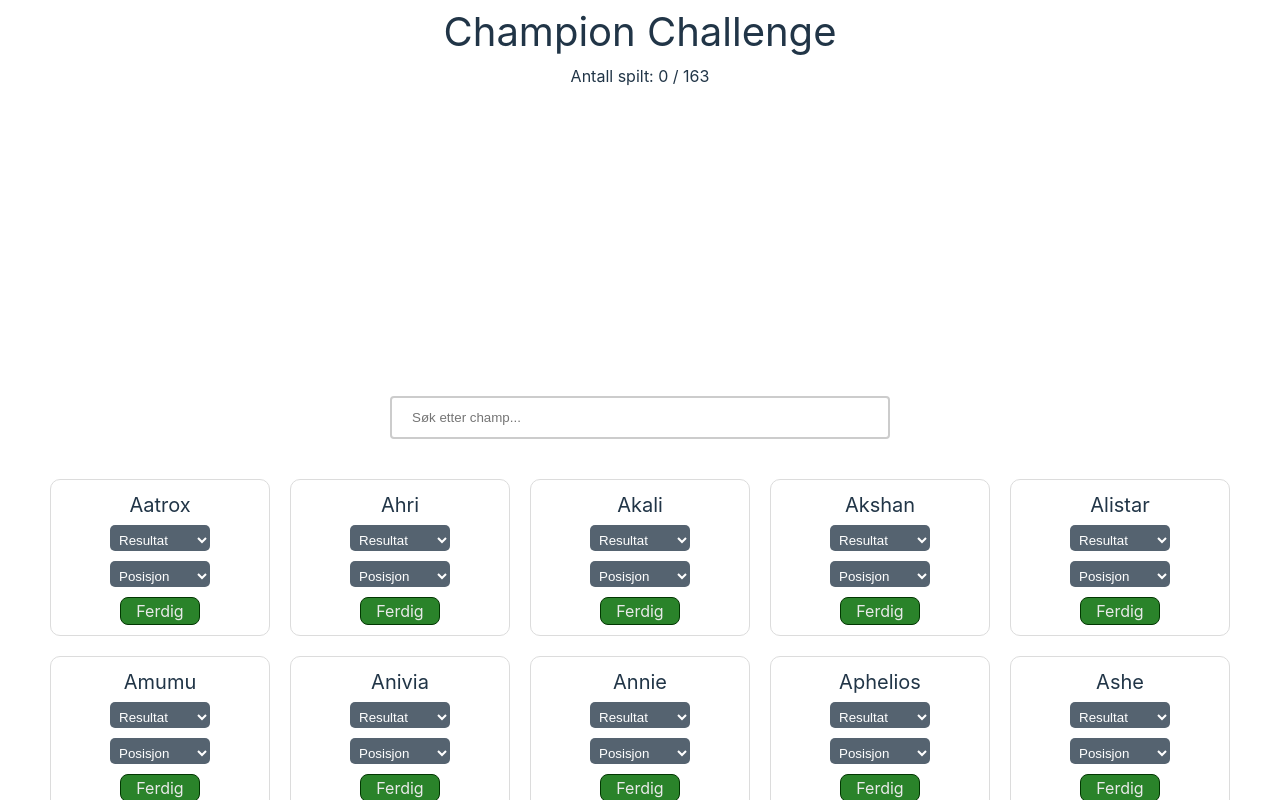
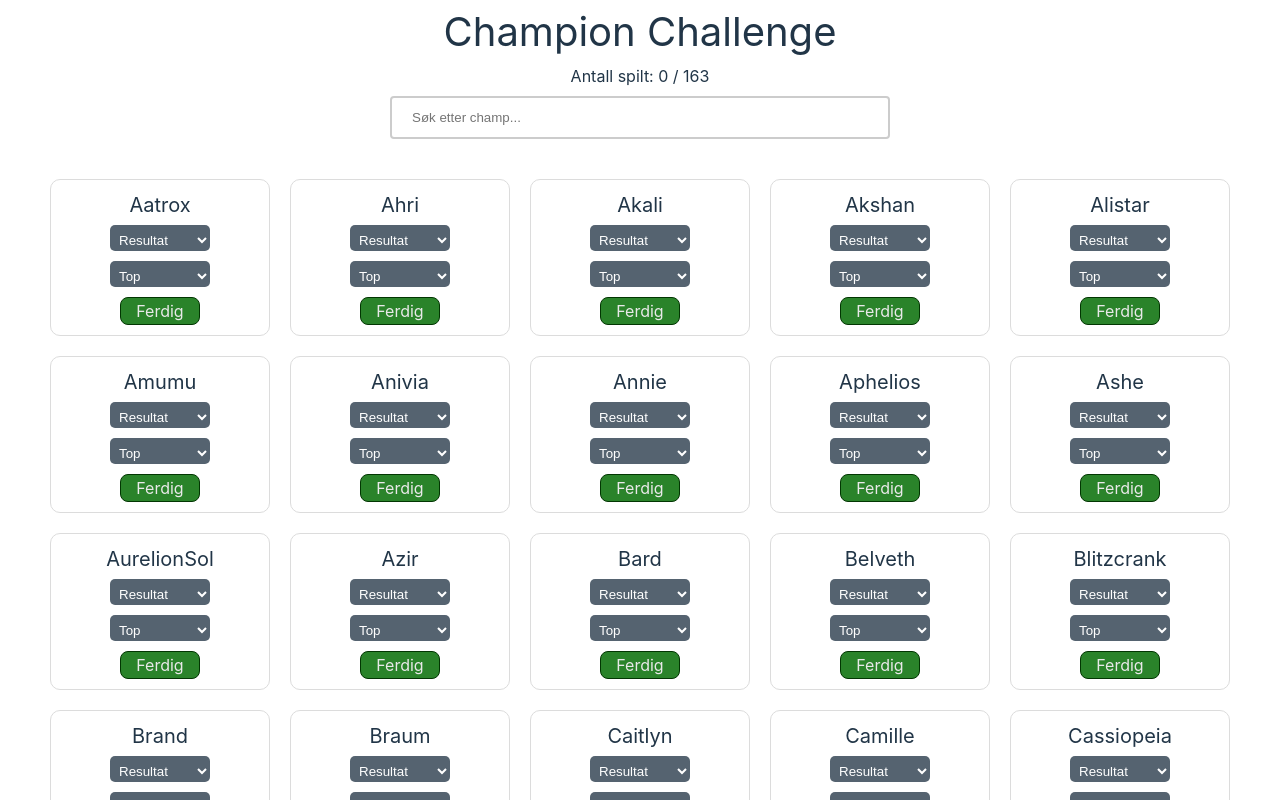
Before and after one commit to StigAkl/champion-challenge, a React (Vite) app: page / in a window 1280 px wide. Shown: the top 800 px of the page. Built offline with nearby package versions, Linux system fonts and the light colour scheme.

Commit message:
if it works, it works

```diff
--- a/src/App.css
+++ b/src/App.css
@@ -43,4 +43,5 @@
   width: 300px;
   margin-bottom: 0;
   margin-top: 0;
+  color: white;
 }
--- a/src/App.tsx
+++ b/src/App.tsx
@@ -2,10 +2,10 @@
 import './App.css'
 import compiled from './data/compiled.json';
 import ChampionCard from './Components/ChampionCard/ChampionCard';
-import { PieChart } from 'react-minimal-pie-chart';
+import Chart from './Components/PieChart';
 
 export type Result = "win" | "loss";
-export type Position = "top" | "jungle" | "mid" | "bot" | "support";
+export type Position = "top" | "jungle" | "mid" | "bot" | "support" | "none";
 
 export interface Champion {
   id: string;
@@ -23,18 +23,30 @@
     if (saved) {
       return JSON.parse(saved);
     }
-    return compiled.map((c) => ({ ...c, played: false, result: "", position: "" }))
+    return compiled.map((c) => ({ ...c, played: false, result: "", position: "none" }))
   });
 
   const championPlayedChange = (champion: Champion) => {
-    setChampions(champions.map((c) => c.id === champion.id ? { ...c, played: champion.played } : c));
+    const updatedChampions = champions.map((c) => {
+      if (champion.id === c.id) {
+        return {
+          ...champion,
+          played: champion.played,
+          position: champion.position,
+          result: champion.result
+        }
+      } else {
+        return c;
+      }
+    });
+    setChampions(updatedChampions);
   }
 
   useEffect(() => {
     localStorage.setItem("playedChampions", JSON.stringify(champions));
   }, [champions]);
 
-  const playerCounter = champions.filter(p => p.played).length;
+  const championsPlayedCounter = champions.filter(p => p.played).length;
 
   const cardList = champions.filter((c) => c.name.toLowerCase().includes(search.toLowerCase())).map((champion) => (
     <ChampionCard key={champion.id}
@@ -43,34 +55,13 @@
     />
   ));
 
-  const pieData = getPiechartData(champions);
   return (
     <>
       <h1>Champion Challenge</h1>
-      <p>Antall spilt: {playerCounter} / {compiled.length}</p>
-      <div className="positionDiagram">
-        <PieChart
-          data={pieData}
-          radius={30}
-          lineWidth={100}
-          label={({ dataEntry }) => dataEntry.title}
-          labelStyle={(index) => {
-            if (pieData[index].value > 0) {
-              return {
-                fontSize: '5px',
-                fontFamily: 'sans-serif',
-              }
-            } else {
-              return {
-                fontSize: '0px'
-              }
-            }
-          }}
-          labelPosition={60}
-          segmentsStyle={{ transition: 'stroke .3s', cursor: 'pointer' }}
-          animate
-        />
-      </div>
+      <p>Antall spilt: {championsPlayedCounter} / {compiled.length}</p>
+      {championsPlayedCounter > 0 && (<div className="positionDiagram">
+        <Chart champions={champions} />
+      </div>)}
       <input type="text" className="search" value={search} onChange={(e) => setSearch(e.target.value.toLowerCase())} placeholder="Søk etter champ..." />
       <div className="cardContainer">
         {cardList}
@@ -79,29 +70,4 @@
   )
 }
 
-const getPiechartData = (champions: Champion[]) => {
-  const data = {
-    "top": 0,
-    "jungle": 0,
-    "mid": 0,
-    "bot": 0,
-    "support": 0
-  };
-
-  champions.forEach((champion) => {
-    if (champion.position) {
-      data[champion.position]++;
-    }
-  })
-
-  const pieData = [
-    { title: 'Top', value: data["top"], color: '#E38627' },
-    { title: 'Jungle', value: data["jungle"], color: '#C13C37' },
-    { title: 'Mid', value: data["mid"], color: '#18a459' },
-    { title: 'Bot', value: data["bot"], color: '#2b389c' },
-    { title: 'Support', value: data["support"], color: '#9a32a7' },
-  ];
-
-  return pieData;
-}
 export default App
--- a/src/Components/ChampionCard/ChampionCard.tsx
+++ b/src/Components/ChampionCard/ChampionCard.tsx
@@ -16,9 +16,11 @@
   const cardBackground = getCardBackground(champion, error);
 
   const handlePlayButtonClick = () => {
-
     if (champion.played) {
-      return onChampionPlayed({ ...champion, played: false, position: undefined, result: undefined })
+      const newChamp: Champion = { ...champion, position: "none", result: undefined, played: false };
+      setResult(undefined);
+      setPosition(undefined);
+      return onChampionPlayed(newChamp)
     }
 
     if (!position || !result) {
@@ -26,30 +28,26 @@
       return alert(createErrorMessage(result, position));
     }
 
-    champion.played = true;
-    champion.position = position;
-    champion.result = result;
+    onChampionPlayed({ ...champion, played: true, position, result });
     setError(false);
-
-    onChampionPlayed(champion);
   }
 
-  const renderSelect = () => {
-    return (
+  const renderSelect = () => (
     <>
       <div className={`select-container`}>
         <select className="select-dropdown"
+          value={result}
           onChange={(e) => setResult(e.target.value as Result)}>
-            <option value="" disabled selected hidden>Resultat</option>
+          <option value="" disabled hidden>Resultat</option>
           <option value="win">Vinn</option>
           <option value="loss">Tap</option>
         </select>
       </div>
       <div className="select-container">
         <select className="select-dropdown"
-            placeholder="Posisjon"
+          value={position}
           onChange={(e) => setPosition(e.target.value as Position)}>
-            <option value="" disabled selected hidden>Posisjon</option>
+          <option value="" disabled hidden>Posisjon</option>
           <option value="top">Top</option>
           <option value="jungle">Jungle</option>
           <option value="mid">Mid</option>
@@ -59,16 +57,13 @@
       </div>
     </>
   )
-  }
 
-  const renderResult = () => {
-    return (
+  const renderResult = () => (
     <div className="result">
       <p>Resultat: {champion.result === "win" ? "Vinn" : "Tap"}</p>
       <p>Posisjon: {champion.position}</p>
     </div>
   )
-  }
 
   return (
     <div className={`card ${cardBackground}`}>
@@ -79,34 +74,25 @@
   )
 }
 
-const renderButton = (champion: Champion, callback: () => void) => {
-  return champion.played ?
-    <button className="setunplayed" onClick={callback}>Fjern</button>
-    :
-    <button className="setplayed" onClick={callback}>Ferdig</button>
-};
+const renderButton = (champion: Champion, callback: () => void) => (
+  champion.played
+    ? <button className="setunplayed" onClick={callback}>Fjern</button>
+    : <button className="setplayed" onClick={callback}>Ferdig</button>
+);
 
 const createErrorMessage = (result?: string, position?: string) => {
-  let error = "";
-  if (!position && result) error += "posisjon";
-  if (!result && position) error += "resultat";
-  if (!result && !position) error += "resultat og posisjon";
-  return "Du må velge " + error;
+  const errors = [];
+  if (!position) errors.push("posisjon");
+  if (!result) errors.push("resultat");
+
+  return errors.length > 0 ? `Du må velge ${errors.join(' og ')}` : '';
 }
 
 const getCardBackground = (champion: Champion, error: boolean) => {
-  let styling = "";
+  if (!champion.played)
+    return error ? "error" : "";
 
-  if (error) {
-    styling += "error ";
-  }
-  if (!champion.played)
-    return styling;
-
-  if (champion.result === "loss")
-    return styling + "loss";
-
-  return styling + "win";
+  return ` ${error ? "error" : ""} ${champion.result === "loss" ? "loss" : "win"}`;
 }
 
 export default ChampionCard;
--- /dev/null
+++ b/src/Components/PieChart.tsx
@@ -0,0 +1,65 @@
+import { PieChart } from 'react-minimal-pie-chart';
+import { Champion } from '../App';
+
+interface Props {
+  champions: Champion[]
+}
+
+const Chart = ({ champions }: Props) => {
+
+  const data = getPiechartData(champions);
+
+  return (
+    <PieChart
+      data={data}
+      radius={30}
+      lineWidth={100}
+      label={({ dataEntry }) => `${dataEntry.title}(${dataEntry.value})`}
+      labelStyle={(index) => {
+        if (data[index].value > 0) {
+          return {
+            fontSize: '4px',
+            fontFamily: 'sans-serif',
+            fill: 'white'
+          }
+        } else {
+          return {
+            fontSize: '0px'
+          }
+        }
+      }}
+      labelPosition={60}
+      segmentsStyle={{ transition: 'stroke .3s', cursor: 'pointer' }}
+      animate
+    />
+  )
+}
+
+const getPiechartData = (champions: Champion[]) => {
+  const data = {
+    "top": 0,
+    "jungle": 0,
+    "mid": 0,
+    "bot": 0,
+    "support": 0,
+    "none": 0
+  };
+
+  champions.forEach((champion) => {
+    if (champion.position) {
+      data[champion.position]++;
+    }
+  })
+
+  const pieData = [
+    { title: 'Top', value: data["top"], color: '#E38627' },
+    { title: 'Jungle', value: data["jungle"], color: '#C13C37' },
+    { title: 'Mid', value: data["mid"], color: '#18a459' },
+    { title: 'Bot', value: data["bot"], color: '#2b389c' },
+    { title: 'Support', value: data["support"], color: '#9a32a7' },
+  ];
+
+  return pieData;
+}
+
+export default Chart;
```
Lines whose indentation alone changed are shown as unchanged.
